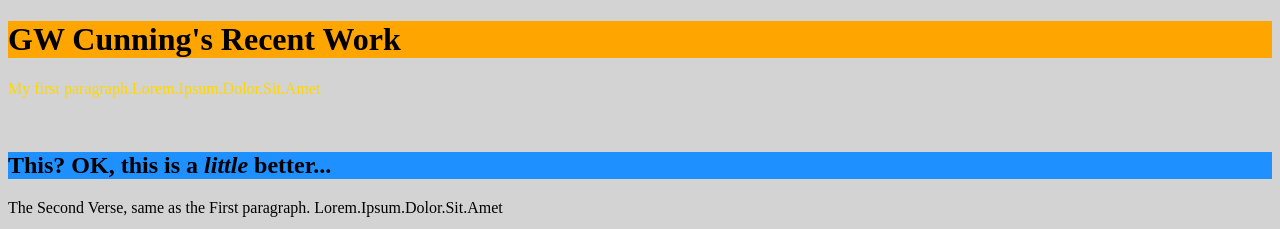
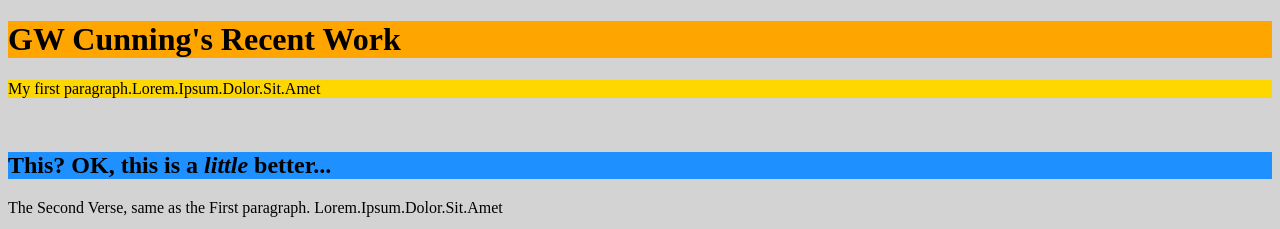
Before and after one commit to cunninggw97/practice, a plain HTML site: page index.html in a window 1280 px wide. Shown: the top 229 px of the page. Drawn offline with Linux system fonts and the light colour scheme.

Commit message:
Update index.html

```diff
--- a/index.html
+++ b/index.html
@@ -3,7 +3,7 @@
 <head>
 <body style="background-color: LightGray;">
 <h1 style= "background-color:orange;" style="border: 5px solid Black">GW Cunning's Recent Work</h1>
-<p style= "color: gold;">My first paragraph.Lorem.Ipsum.Dolor.Sit.Amet</p>
+<p style= "background-color: gold;">My first paragraph.Lorem.Ipsum.Dolor.Sit.Amet</p>
    <br>
 <h2 style="background-color:DodgerBlue;">This? OK, this is a <i>little</i> better...</h2>
 <p>The Second Verse, same as the First paragraph. Lorem.Ipsum.Dolor.Sit.Amet</p>
```
